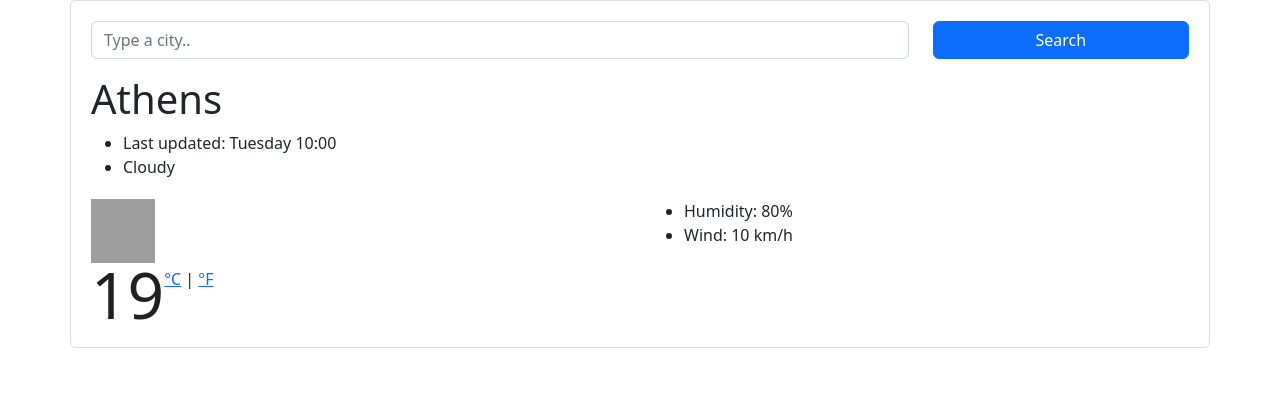
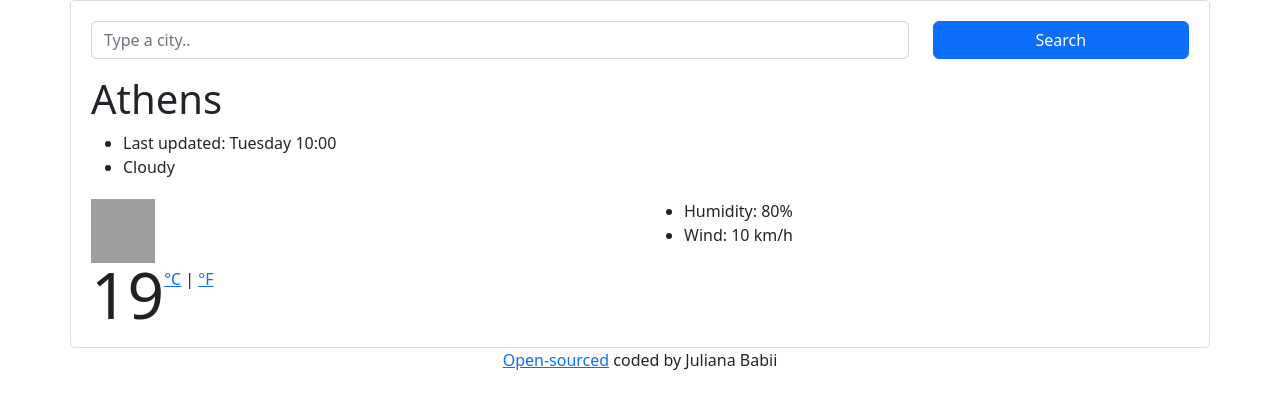
Before and after one commit to julianaBabii/react-weather-app, a React app: page / in a window 1280 px wide. Built offline with nearby package versions, Linux system fonts and the light colour scheme; grey boxes are pictures that could not be loaded.

Commit message:
Link to github added

```diff
--- a/src/Weather.css
+++ b/src/Weather.css
@@ -66,3 +66,6 @@
   line-height: 15px;
   white-space: nowrap;
 }
+p {
+  text-align: center;
+}
--- a/src/Weather.js
+++ b/src/Weather.js
@@ -15,6 +15,7 @@ export default function Weather() {
   };
 
   return (
+    <>
       <div className="Weather container">
         <form className="mb-3">
           <div className="row">
@@ -66,5 +67,12 @@ export default function Weather() {
           </div>
         </div>
       </div>
+      <p>
+        <a href="https://github.com/julianaBabii/react-weather-app">
+          Open-sourced
+        </a>{" "}
+        coded by Juliana Babii{" "}
+      </p>
+    </>
   );
 }
```
Lines whose indentation alone changed are shown as unchanged.
